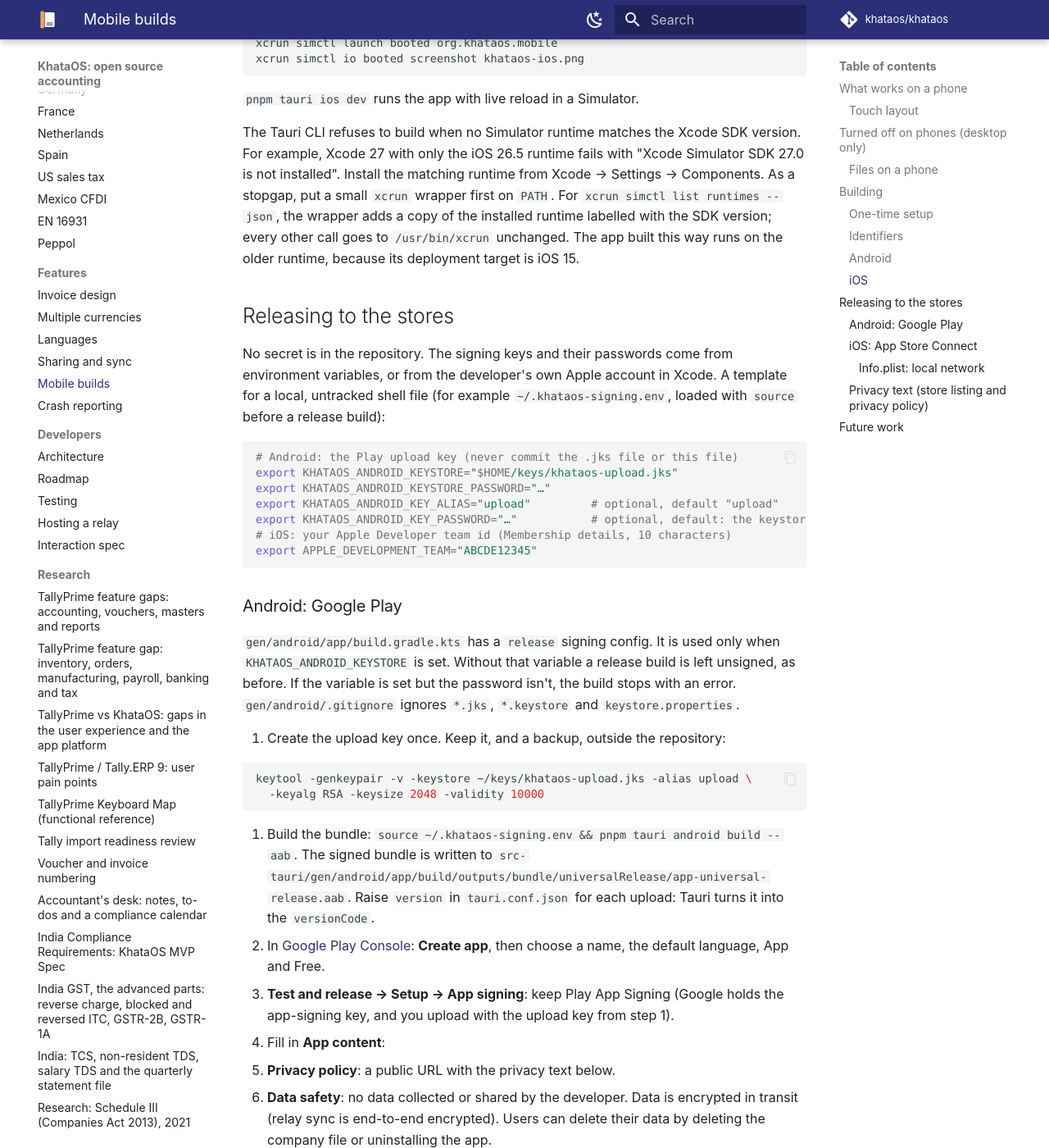
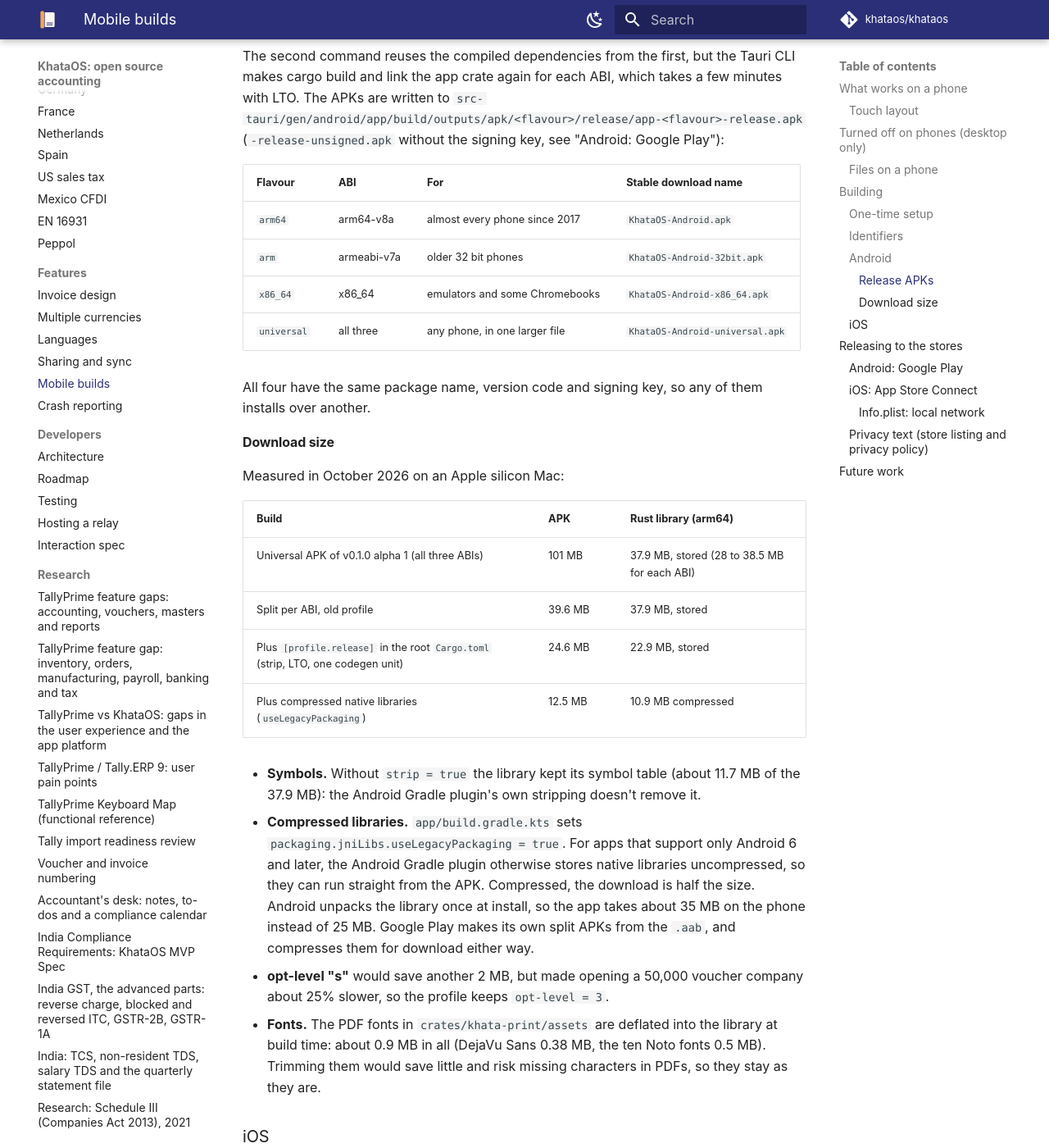
Before and after one commit to bercedev/khataos, an MkDocs documentation site: the page built from docs/mobile.md, in a window 1280 px wide and 1400 px high, scrolled down 5030 px. Shown: the whole window at 82% size. Built offline with MkDocs 1.6.1 and Material for MkDocs 9.7.7, drawn with Linux system fonts in a browser that asks for light colours; comment, search, counter and statistics services are not loaded; some of the changed text lies outside the part shown.

Commit message:
Smaller downloads: Android split per phone type, leaner release builds
Release APKs are built per ABI (arm64 12.5 MB, down from a 101 MB
universal APK), with the universal one kept under Other formats. The
release profile now strips symbols and uses LTO, which also shrinks the
desktop apps. KhataOS-Android.apk stays the main link (arm64); new stable
names cover 32 bit phones, x86_64 and universal. The checksums job's
Android name matching is fixed.

Co-Authored-By: Claude Opus 5.5 <noreply@anthropic.com>
Signed-off-by: krunal202 <2557677+krunal202@users.noreply.github.com>

````diff
--- a/docs/mobile.md
+++ b/docs/mobile.md
@@ -172,6 +172,61 @@ adb exec-out screencap -p > khataos-android.png
 The emulator needs emulator 31.2.7 or newer for the API 31 arm64 image. Install
 it with Android Studio → SDK Manager → Android Emulator.
 
+#### Release APKs
+
+The release workflow (`.github/workflows/release.yml`) builds one APK per phone
+type, then one universal APK with all three:
+
+```sh
+pnpm tauri android build --apk --split-per-abi --target aarch64 armv7 x86_64
+pnpm tauri android build --apk --target aarch64 armv7 x86_64
+```
+
+The second command reuses the compiled dependencies from the first, but the
+Tauri CLI makes cargo build and link the app crate again for each ABI, which
+takes a few minutes with LTO. The APKs are written to
+`src-tauri/gen/android/app/build/outputs/apk/<flavour>/release/app-<flavour>-release.apk`
+(`-release-unsigned.apk` without the signing key, see "Android: Google Play"):
+
+| Flavour | ABI | For | Stable download name |
+|---|---|---|---|
+| `arm64` | arm64-v8a | almost every phone since 2017 | `KhataOS-Android.apk` |
+| `arm` | armeabi-v7a | older 32 bit phones | `KhataOS-Android-32bit.apk` |
+| `x86_64` | x86_64 | emulators and some Chromebooks | `KhataOS-Android-x86_64.apk` |
+| `universal` | all three | any phone, in one larger file | `KhataOS-Android-universal.apk` |
+
+All four have the same package name, version code and signing key, so any of
+them installs over another.
+
+#### Download size
+
+Measured in October 2026 on an Apple silicon Mac:
+
+| Build | APK | Rust library (arm64) |
+|---|---|---|
+| Universal APK of v0.1.0 alpha 1 (all three ABIs) | 101 MB | 37.9 MB, stored (28 to 38.5 MB for each ABI) |
+| Split per ABI, old profile | 39.6 MB | 37.9 MB, stored |
+| Plus `[profile.release]` in the root `Cargo.toml` (strip, LTO, one codegen unit) | 24.6 MB | 22.9 MB, stored |
+| Plus compressed native libraries (`useLegacyPackaging`) | 12.5 MB | 10.9 MB compressed |
+
+- **Symbols.** Without `strip = true` the library kept its symbol table
+  (about 11.7 MB of the 37.9 MB): the Android Gradle plugin's own stripping
+  doesn't remove it.
+- **Compressed libraries.** `app/build.gradle.kts` sets
+  `packaging.jniLibs.useLegacyPackaging = true`. For apps that support only
+  Android 6 and later, the Android Gradle plugin otherwise stores native
+  libraries uncompressed, so they can run straight from the APK. Compressed, the
+  download is half the size. Android unpacks the library once at install, so the
+  app takes about 35 MB on the phone instead of 25 MB. Google Play
+  makes its own split APKs from the `.aab`, and compresses them for download
+  either way.
+- **opt-level "s"** would save another 2 MB, but made opening a 50,000 voucher
+  company about 25% slower, so the profile keeps `opt-level = 3`.
+- **Fonts.** The PDF fonts in `crates/khata-print/assets` are deflated into the
+  library at build time: about 0.9 MB in all (DejaVu Sans 0.38 MB, the ten Noto
+  fonts 0.5 MB). Trimming them would save little and risk missing characters in
+  PDFs, so they stay as they are.
+
 ### iOS
 
 A Simulator build needs no signing team:
--- a/website/assets/site.css
+++ b/website/assets/site.css
@@ -994,6 +994,11 @@ figure { margin: 0; }
 .dl-cta { grid-column: 1 / -1; display: grid; gap: 8px; }
 .dl-cta .btn { width: 100%; }
 .dl-cta .file { font-size: 0.82rem; color: var(--muted); text-align: center; }
+.btn-size { margin-inline-start: -0.25em; font-weight: 500; opacity: 0.85; font-variant-numeric: tabular-nums; }
+.btn-size::before { content: "· "; }
+.btn-size[hidden] { display: none; }
+.dl-title .dl-which { margin-top: 8px; font-size: 0.88rem; }
+.dl-which strong { color: var(--ink); font-weight: 600; }
 @media (max-width: 759px) {
   .dl-main { align-items: start; }
   .dl-icon { width: 48px; height: 48px; border-radius: 14px; }
--- a/website/index.html
+++ b/website/index.html
@@ -359,7 +359,7 @@
           <li class="platform"><svg aria-hidden="true"><use href="assets/icons.svg#windows"/></svg><div><strong>Windows</strong><span>Windows 10 or 11 · 8.6 MB installer</span></div></li>
           <li class="platform"><svg aria-hidden="true"><use href="assets/icons.svg#apple"/></svg><div><strong>macOS</strong><span>Apple silicon and Intel · 25 MB, one file for both</span></div></li>
           <li class="platform"><svg aria-hidden="true"><use href="assets/icons.svg#linux"/></svg><div><strong>Linux</strong><span>AppImage, .deb or .rpm · 13 MB package</span></div></li>
-          <li class="platform"><svg aria-hidden="true"><use href="assets/icons.svg#android"/></svg><div><strong>Android</strong><span>Android 7 or later</span></div></li>
+          <li class="platform"><svg aria-hidden="true"><use href="assets/icons.svg#android"/></svg><div><strong>Android</strong><span>Android 7 or later · about 12 MB</span></div></li>
           <li class="platform later"><svg aria-hidden="true"><use href="assets/icons.svg#phone"/></svg><div><strong>iPhone and iPad</strong><span>Developers can build it from source today</span><span class="tag">Coming later</span></div></li>
         </ul>
         <dl class="stats" aria-label="Size and speed">
````
Also changed, not shown: CONTRIBUTING.md (+1 -1 lines), Cargo.toml (+17 -0 lines), README.md (+1 -1 lines), docs/guide/install.md (+5 -3 lines), website/download/index.html (+11 -5 lines), 2 other files.
